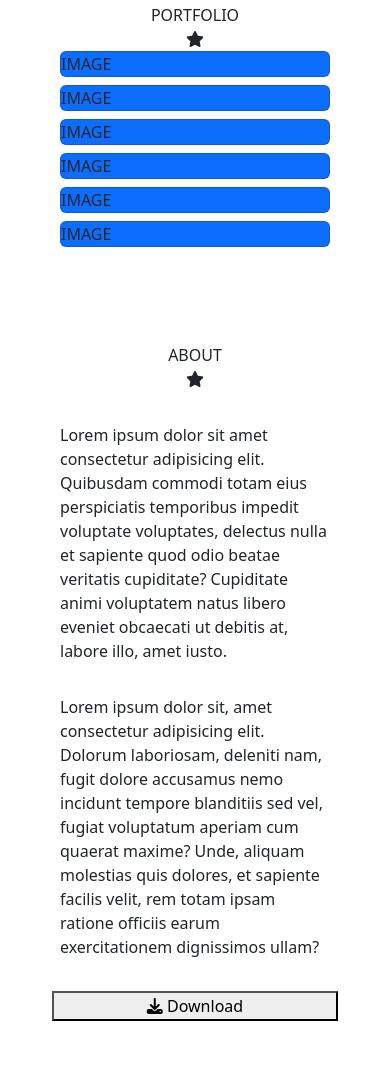
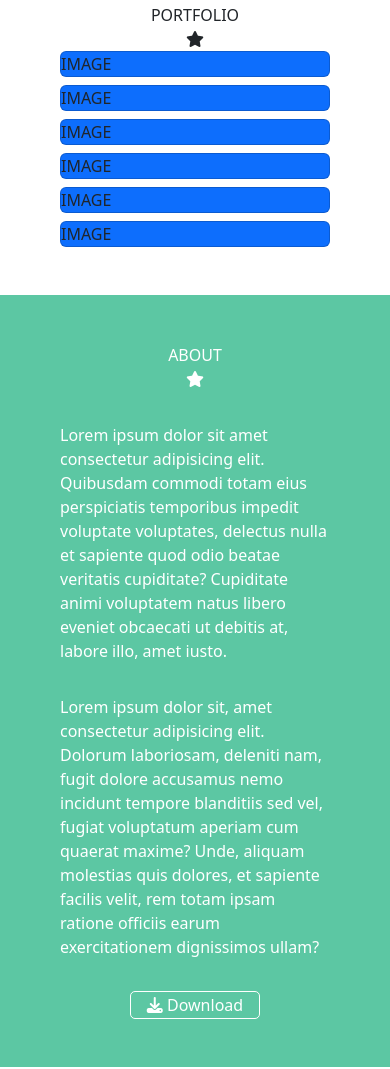
Before and after one commit to orlandomanfredini/html-css-bootstrap-freelancer, a plain HTML site: page index.html in a window 390 px wide. Shown: the part 297-1366 px from the top of the page. Drawn offline with nearby package versions, Linux system fonts and the light colour scheme.

Commit message:
ADD: section about responsive

```diff
--- a/css/style.css
+++ b/css/style.css
@@ -17,3 +17,26 @@ header{
 .icon-hero i{
     color: rgb(231, 226, 74);
 }
+
+/* PORTFOLIO */
+
+
+/* ABOUT */
+
+.about__us{
+    background-color: rgb(92, 199, 163);
+    color: white;
+}
+
+.about__us .btn__download{
+    max-width: 130px;
+    margin: auto;
+
+}
+
+.btn__download{
+    background-color: transparent;
+    border-radius: 5px;
+    border: 1px solid white;
+    color: white;
+}
--- a/index.html
+++ b/index.html
@@ -99,10 +99,10 @@
                 <i class="fa-solid fa-star"></i>
             </div>
             <div class="row mt-3 g-3">
-                <div class="col12">
+                <div class="col12 col-sm-6">
                     <p>Lorem ipsum dolor sit amet consectetur adipisicing elit. Quibusdam commodi totam eius perspiciatis temporibus impedit voluptate voluptates, delectus nulla et sapiente quod odio beatae veritatis cupiditate? Cupiditate animi voluptatem natus libero eveniet obcaecati ut debitis at, labore illo, amet iusto.</p>
                 </div>
-                <div class="col12">
+                <div class="col12 col-sm-6">
                     <p>Lorem ipsum dolor sit, amet consectetur adipisicing elit. Dolorum laboriosam, deleniti nam, fugit dolore accusamus nemo incidunt tempore blanditiis sed vel, fugiat voluptatum aperiam cum quaerat maxime? Unde, aliquam molestias quis dolores, et sapiente facilis velit, rem totam ipsam ratione officiis earum exercitationem dignissimos ullam?</p>
                 </div>
                 <button class="btn__download mt-3">
```
